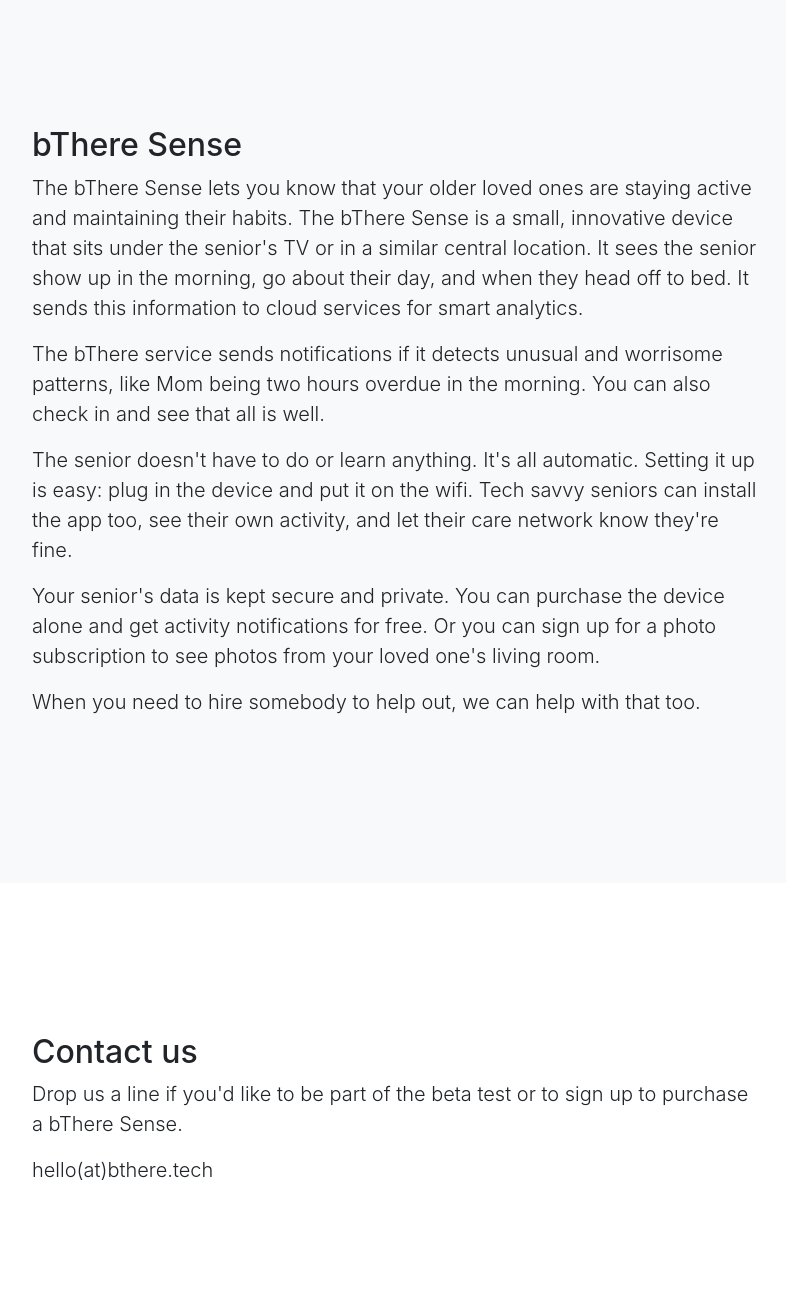
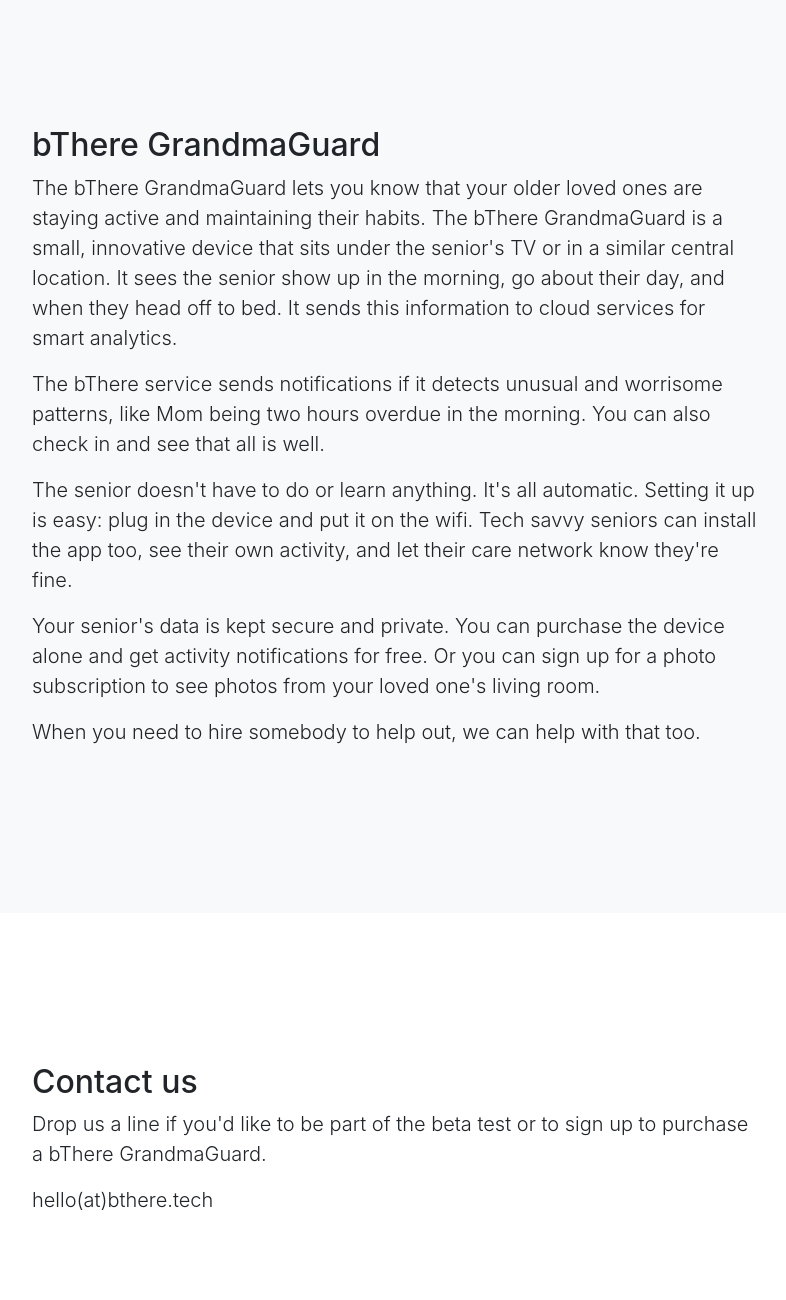
Before and after one commit to stuart-marshall-bthere/bthere-tech-website, a website with bundled scripts: page index.html in a window 1280 px wide. Shown: the part 880-2180 px from the top of the page, without its empty margins (243-1029 px from the left). Built offline with nearby package versions, Linux system fonts and the light colour scheme.

Commit message:
Changed name from Sense to GrandmaGuard

```diff
--- a/index.html
+++ b/index.html
@@ -71,9 +71,9 @@
     <div class="container">
       <div class="row">
         <div class="col-lg-8 mx-auto">
-          <h2>bThere Sense</h2>
-          <p class="lead">The bThere Sense lets you know that your older loved ones are staying active and maintaining their habits.
-            The bThere Sense is a small, innovative device that sits under the senior's TV or in a similar central location.
+          <h2>bThere GrandmaGuard</h2>
+          <p class="lead">The bThere GrandmaGuard lets you know that your older loved ones are staying active and maintaining their habits.
+            The bThere GrandmaGuard is a small, innovative device that sits under the senior's TV or in a similar central location.
             It sees the senior show up in the morning, go about their day, and when they head off to bed.
             It sends this information to cloud services for smart analytics.
             </p><p class="lead">
@@ -101,7 +101,7 @@
         <div class="col-lg-8 mx-auto">
           <h2>Contact us</h2>
           <p class="lead">
-            Drop us a line if you'd like to be part of the beta test or to sign up to purchase a bThere Sense.
+            Drop us a line if you'd like to be part of the beta test or to sign up to purchase a bThere GrandmaGuard.
           </p><p class="lead">
             hello(at)bthere.tech
           </p>
```
